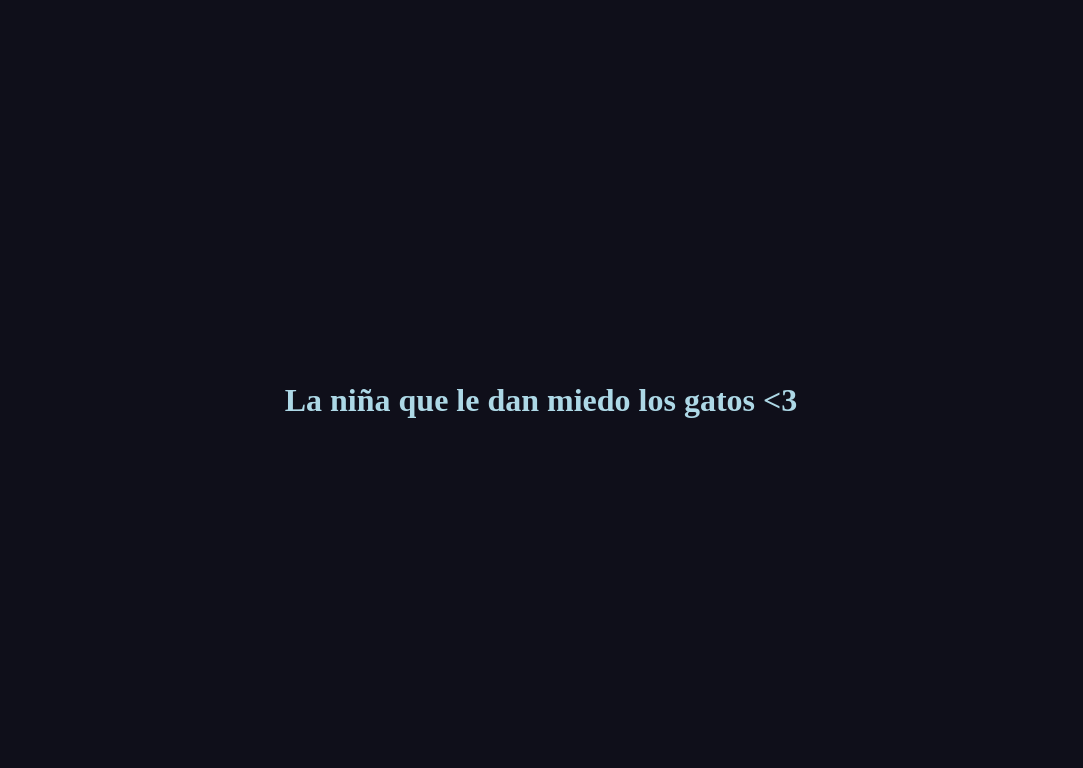
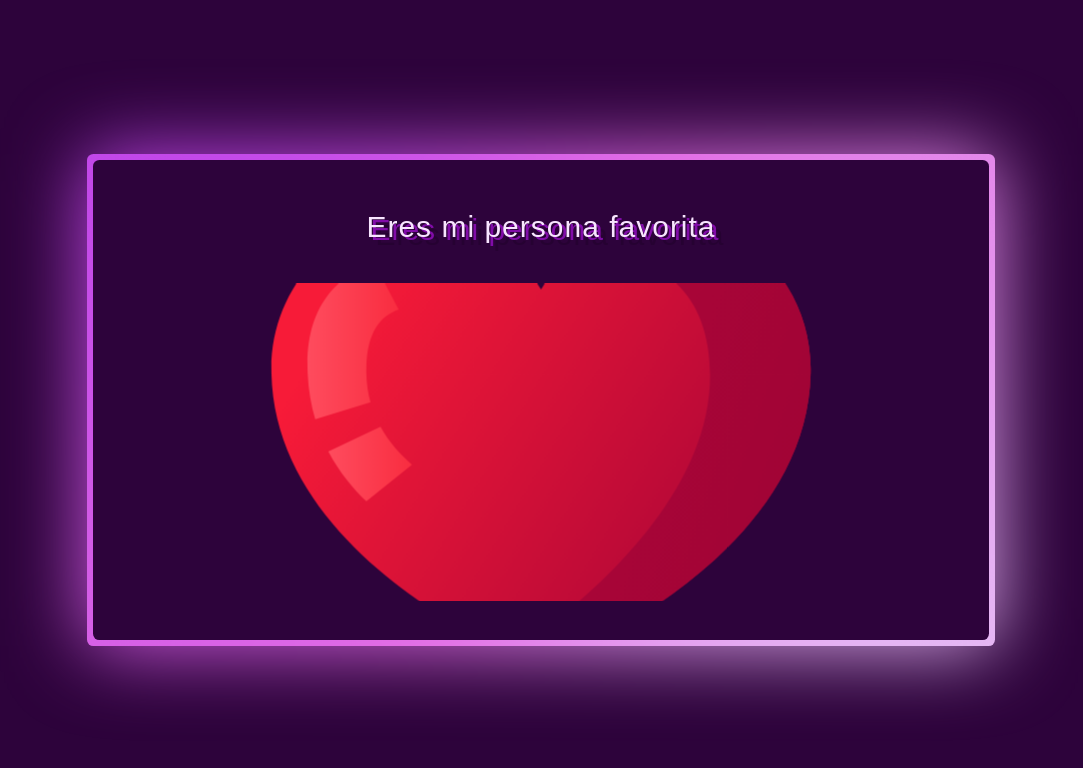
Before and after one commit to xXHMMRXx/xXHMMRXx, a plain HTML site: page index.html in a window 1280 px wide. Shown: the whole page, without its empty margins (99-1182 px from the left). Drawn offline with Linux system fonts and the light colour scheme; a web font is replaced by a local one.

Commit message:
change style

```diff
--- a/css/styles.css
+++ b/css/styles.css
@@ -1,26 +1,115 @@
-html, body {
+@property --gradient-angle {
+  syntax: "<angle>";
+  initial-value: 0deg;
+  inherits: false;
+}
 
+:root {
+  --clr-1: #2d033b;
+  --clr-2: #810ca8;
+  --clr-3: #c147e9;
+  --clr-4: #e26ee5;
+  --clr-5: #e5b8f4;
+}
+
+html,
+body {
   margin: 0;
   padding: 0;
   box-sizing: border-box;
-
 }
 
-.body {
+body {
+  background-color: var(--clr-1);
+  min-height: 100vh;
+  display: grid;
+  place-content: center;
+}
 
+.card {
+  width: 70vw;
+  height: 60vh;
+  aspect-ratio: 1 / 1.5;
+  background-color: #2d033b;
+  border-radius: 0.4rem;
+  position: relative;
+}
+
+.card::before,
+.card::after {
+  content: "";
+  position: absolute;
+  inset: -0.4rem;
+  z-index: -1;
+  background: conic-gradient(
+    from var(--gradient-angle),
+    var(--clr-3),
+    var(--clr-4),
+    var(--clr-5),
+    var(--clr-4),
+    var(--clr-3)
+  );
+  border-radius: inherit;
+  animation: rotation 6s linear infinite;
+}
+
+.card::after {
+  filter: blur(2.5rem);
+}
+
+.card-content {
   width: 100%;
-  height: 100vh;
-  background-color: #0f0f1a;
+  height: 100%;
   display: flex;
   justify-content: center;
   align-items: center;
-
+  flex-direction: column;
+  text-align: center;
 }
 
-.body h4 {
+.card-title {
+  width: 100%;
+  display: flex;
+  justify-content: center;
+  align-items: center;
+  font-family: "Protest Strike", sans-serif;
+  font-size: 30px;
+  letter-spacing: 1px;
+  color: #f8e5ff;
+  text-shadow: 4px 3px 0px #810ca8, 9px 8px 0px rgba(0, 0, 0, 0.15);
+  margin-top: 50px;
+}
 
-  color: lightblue;
-  font-weight: bold;
-  font-size: 2em;
+.card-body {
+  width: 100%;
+  display: flex;
+  justify-content: center;
+  align-items: center;
+  overflow: hidden;
+  transform: scale(0.8);
+}
 
+svg {
+  animation: heart 4s linear infinite;
 }
+
+@keyframes heart {
+  0% {
+    transform: scale(0.8);
+  }
+  50% {
+    transform: scale(1);
+  }
+  100% {
+    transform: scale(0.8);
+  }
+}
+
+@keyframes rotation {
+  0% {
+    --gradient-angle: 0deg;
+  }
+  100% {
+    --gradient-angle: 360deg;
+  }
+}
--- a/index.html
+++ b/index.html
@@ -1,15 +1,121 @@
 <!DOCTYPE html>
 <html lang="en">
-<head>
-  <meta charset="UTF-8">
-  <meta http-equiv="X-UA-Compatible" content="IE=edge">
-  <meta name="viewport" content="width=device-width, initial-scale=1.0">
-  <link rel="stylesheet" href="css/styles.css">
-  <title>GitHub Pages</title>
-</head>
-<body>
-  <div class="body">
-    <h4> La niña que le dan miedo los gatos <3 </h4>
-  </div>
-</body>
+  <head>
+    <meta charset="UTF-8" />
+    <meta name="viewport" content="width=device-width, initial-scale=1.0" />
+    <link rel="stylesheet" href="./css/styles.css" />
+    <link rel="preconnect" href="https://fonts.googleapis.com" />
+    <link rel="preconnect" href="https://fonts.gstatic.com" crossorigin />
+    <link
+      href="https://fonts.googleapis.com/css2?family=Protest+Strike&display=swap"
+      rel="stylesheet"
+    />
+    <title>Anni</title>
+  </head>
+  <body>
+    <div class="card">
+      <div class="card-content">
+        <div class="card-title">Eres mi persona favorita</div>
+        <div class="card-body">
+          <svg
+            version="1.1"
+            xmlns="http://www.w3.org/2000/svg"
+            xmlns:xlink="http://www.w3.org/1999/xlink"
+            x="0px"
+            y="0px"
+            viewBox="0 0
+        600 600"
+            style="enable-background: new 0 0 600 600"
+            xml:space="preserve"
+          >
+            <g id="background">
+              <rect style="fill: transparent" width="600" height="600" />
+            </g>
+            <g id="objects">
+              <g>
+                <g>
+                  <g>
+                    <linearGradient
+                      id="SVGID_1_"
+                      gradientUnits="userSpaceOnUse"
+                      x1="126.2931"
+                      y1="155.7379"
+                      x2="542.5829"
+                      y2="403.0078"
+                    >
+                      <stop offset="0" style="stop-color: #f71b38" />
+                      <stop offset="1" style="stop-color: #a60437" />
+                    </linearGradient>
+                    <path
+                      style="fill: url(#SVGID_1_)"
+                      d="M550.8,232.075C550.8,414.95,300,509,300,509S49.2,414.95,49.2,232.075
+        C49.2,154.118,109.793,91,184.632,91c48.755,0,91.492,26.857,115.368,67.089C323.876,117.857,366.613,91,415.368,91
+        C490.207,91,550.8,154.118,550.8,232.075z"
+                    />
+                  </g>
+                </g>
+                <linearGradient
+                  id="SVGID_00000008843727406411496480000004087126978974084798_"
+                  gradientUnits="userSpaceOnUse"
+                  x1="103.8431"
+                  y1="211.3626"
+                  x2="706.3677"
+                  y2="413.2475"
+                >
+                  <stop offset="0.0012" style="stop-color: #b6063c" />
+                  <stop offset="1" style="stop-color: #990433" />
+                </linearGradient>
+                <path
+                  style="
+                    fill: url(#SVGID_00000008843727406411496480000004087126978974084798_);
+                  "
+                  d="M550.8,232.072
+        c0,182.872-250.8,276.922-250.8,276.922s-10.703-4.009-27.694-11.992c65.261-44.632,184.886-143.115,184.886-258.818
+        c0-130.699-130.699-124.87-157.192-80.097c23.879-40.234,66.621-67.08,115.368-67.08C490.202,91.006,550.8,154.112,550.8,232.072z
+        "
+                />
+                <linearGradient
+                  id="SVGID_00000143580135921344466930000017204267773925851545_"
+                  gradientUnits="userSpaceOnUse"
+                  x1="82.7577"
+                  y1="206.0469"
+                  x2="167.5352"
+                  y2="206.0469"
+                >
+                  <stop offset="0" style="stop-color: #ff4c5e" />
+                  <stop offset="1" style="stop-color: #f92d40" />
+                </linearGradient>
+                <path
+                  style="
+                    fill: url(#SVGID_00000143580135921344466930000017204267773925851545_);
+                  "
+                  d="M144.575,133.288
+        c-30.271,11.031-61.817,36.414-61.817,94.298c0,18.99,2.727,36.025,7.249,51.22l51.336-15.896
+        c-2.648-9.626-4.084-20.206-3.832-31.792c0.74-34.061,13.189-48.386,30.025-54.443L144.575,133.288z"
+                />
+                <linearGradient
+                  id="SVGID_00000037684012673376027260000006705780301216740992_"
+                  gradientUnits="userSpaceOnUse"
+                  x1="102.1857"
+                  y1="320.4346"
+                  x2="179.8982"
+                  y2="320.4346"
+                >
+                  <stop offset="0" style="stop-color: #ff4c5e" />
+                  <stop offset="1" style="stop-color: #f92d40" />
+                </linearGradient>
+                <path
+                  style="
+                    fill: url(#SVGID_00000037684012673376027260000006705780301216740992_);
+                  "
+                  d="M179.898,320.997
+        c-10.467-8.87-21.181-20.474-29.223-35.126l-48.49,22.869c10.228,19.475,23.146,34.755,35.324,46.26L179.898,320.997z"
+                />
+              </g>
+            </g>
+          </svg>
+        </div>
+      </div>
+    </div>
+  </body>
 </html>
```
